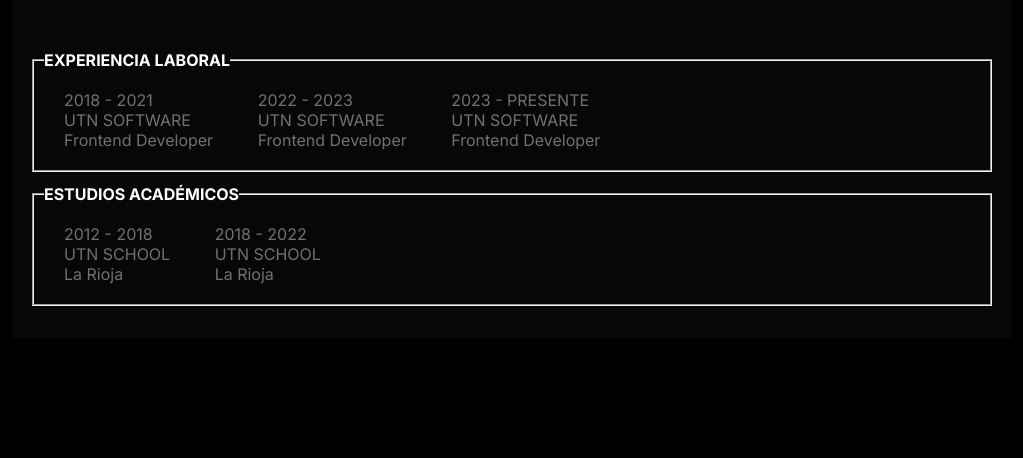
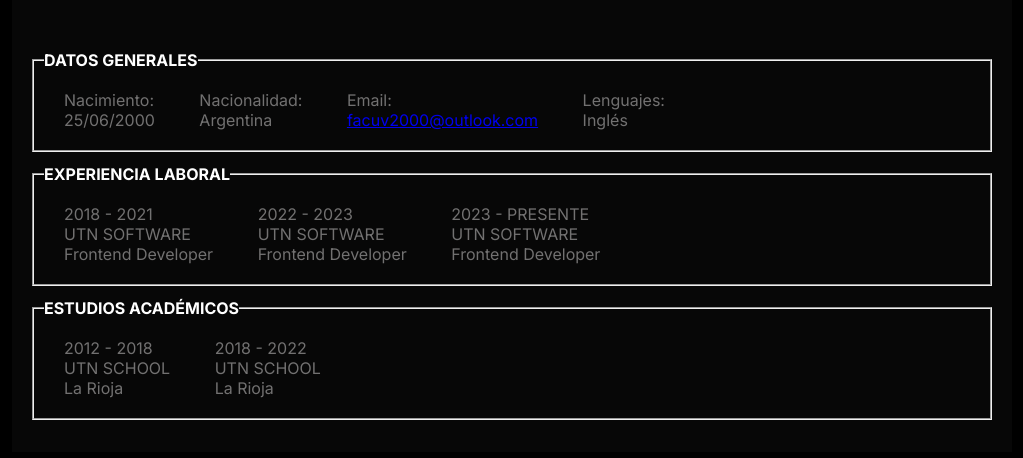
Before and after one commit to Obscurivl/Obscurivl.github.io, a plain HTML site: page index.html in a window 1280 px wide. Shown: the part 170-628 px from the top of the page, without its empty margins (128-1151 px from the left). Drawn offline with Linux system fonts and the light colour scheme.

Commit message:
fieldset datos generales

```diff
--- a/index.html
+++ b/index.html
@@ -17,6 +17,13 @@
             </div>
         </div>
         <fieldset>
+            <legend>DATOS GENERALES</legend>
+            <li>Nacimiento: <br> 25/06/2000</li>
+            <li>Nacionalidad: <br> Argentina</li>
+            <li>Email: <br> <a href="https://outlook.live.com/mail/0/" target="_blank">facuv2000@outlook.com</a></li>
+            <li>Lenguajes: <br> Inglés</li>
+        </fieldset>
+        <fieldset>
             <legend>EXPERIENCIA LABORAL</legend>
                 <ul>
                     <li>2018 - 2021 <br> UTN SOFTWARE <br> Frontend Developer</li>
--- a/style.css
+++ b/style.css
@@ -16,6 +16,14 @@ body{
 
 img{
     width: 20%;
+}
+
+a:visited {
+    color: #727171;
+}
+
+a:hover {
+    color: #ff7613;
 }
 
 fieldset {
@@ -44,6 +52,7 @@ li {
 
 .containerPerfil {
     height: 200px;
+    align-content: space-between;
 }
 
 .infoPersonal {
```
